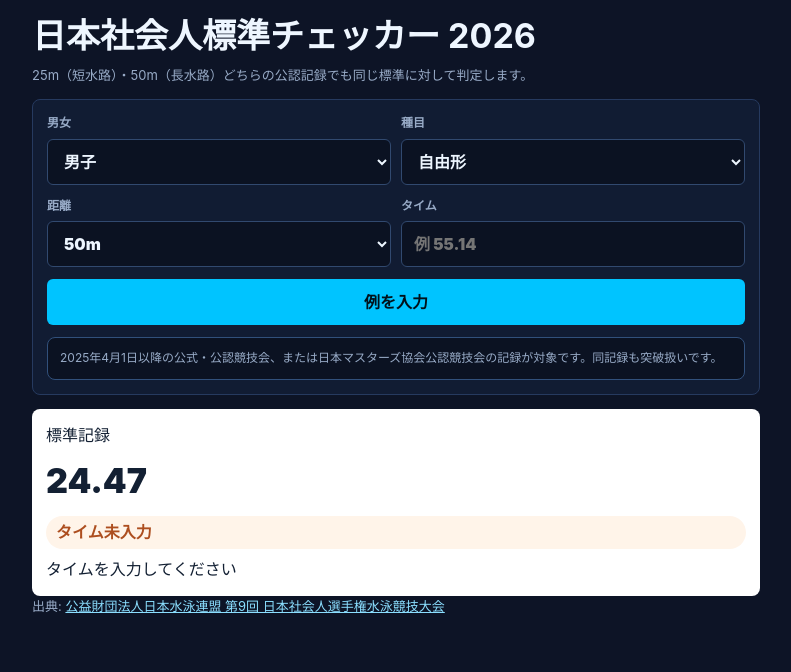
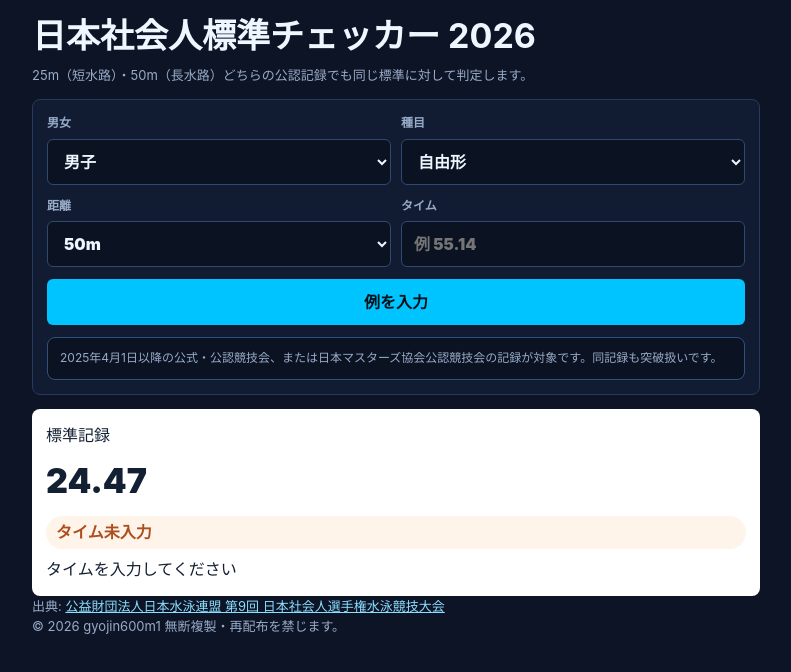
Before and after one commit to gyojin600m1/Japan-Corporate-Swim-Cut-Checker, a plain HTML site: page index.html in a window 1280 px wide. Shown: the whole page, without its empty margins (244-1035 px from the left). Drawn offline with Linux system fonts and the light colour scheme.

Commit message:
著作権表示を追加
Co-Authored-By: Claude Fable 5 <noreply@anthropic.com>

```diff
--- a/index.html
+++ b/index.html
@@ -26,7 +26,8 @@
     <div class="rule">2025年4月1日以降の公式・公認競技会、または日本マスターズ協会公認競技会の記録が対象です。同記録も突破扱いです。</div>
   </section>
   <section class="result" id="result"></section>
-  <p class="lead">出典: <a href="https://aquatics.or.jp/swim/japan_record/2026/09/" style="color:#8bdfff">公益財団法人日本水泳連盟 第9回 日本社会人選手権水泳競技大会</a></p>
+  <p class="lead">出典: <a href="https://aquatics.or.jp/swim/japan_record/2026/09/" style="color:#8bdfff">公益財団法人日本水泳連盟 第9回 日本社会人選手権水泳競技大会</a><br>
+  &copy; 2026 gyojin600m1 無断複製・再配布を禁じます。</p>
   <script>
     const ENTRIES=[
   {
```
Also changed, not shown: 1 other file.
